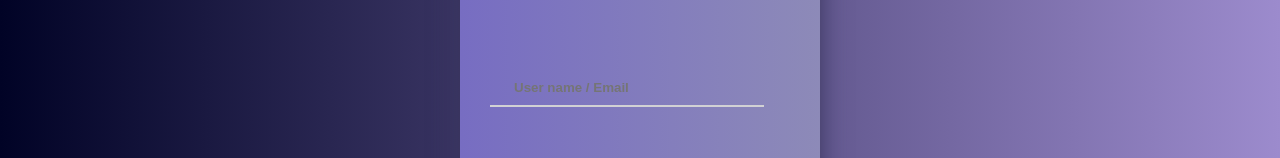
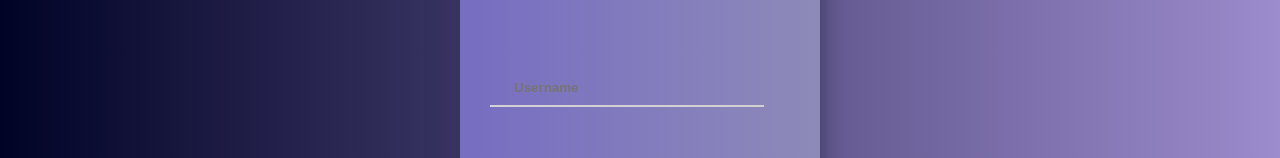
Before and after one commit to Juanplr/frontendTechCareJS, a Vue app: page / in a window 1280 px wide. Shown: the part 206-364 px from the top of the page. Built offline with nearby package versions, Linux system fonts and the light colour scheme.

Commit message:
loging-peticion

```diff
--- a/src/components/Login.vue
+++ b/src/components/Login.vue
@@ -9,9 +9,17 @@ export default {
   setup() {
     const router = useRouter();
 
+    const formData = reactive({
+      username: '',
+      password: ''
+    });
+
+    //console.log('Username:', formData.username);
+    //console.log('Password:', formData.password);
     const login = () => {
       axios
-        .get("http://localhost:3000/api/user/loging/pepe/12345678")
+        //.get("http://localhost:3000/api/user/loging/pepe/12345678")
+        .get(`http://localhost:3000/api/user/loging/${formData.username}/${formData.password}`)
         .then((response) => {
           if (response.data == false) {
             console.log("Error");
@@ -25,11 +33,7 @@ export default {
         });
     };
 
-    const prueba = () => {
-      console.log("Hola");
-    };
-
-    return { login, prueba };
+    return { formData, login };
   },
 };
 </script>
@@ -44,7 +48,8 @@ export default {
             <input
               type="text"
               class="login__input"
-              placeholder="User name / Email"
+              placeholder="Username"
+              v-model="formData.username"
             />
           </div>
           <div class="login__field">
@@ -53,6 +58,7 @@ export default {
               type="password"
               class="login__input"
               placeholder="Password"
+              v-model="formData.password"
             />
           </div>
           <button
```
